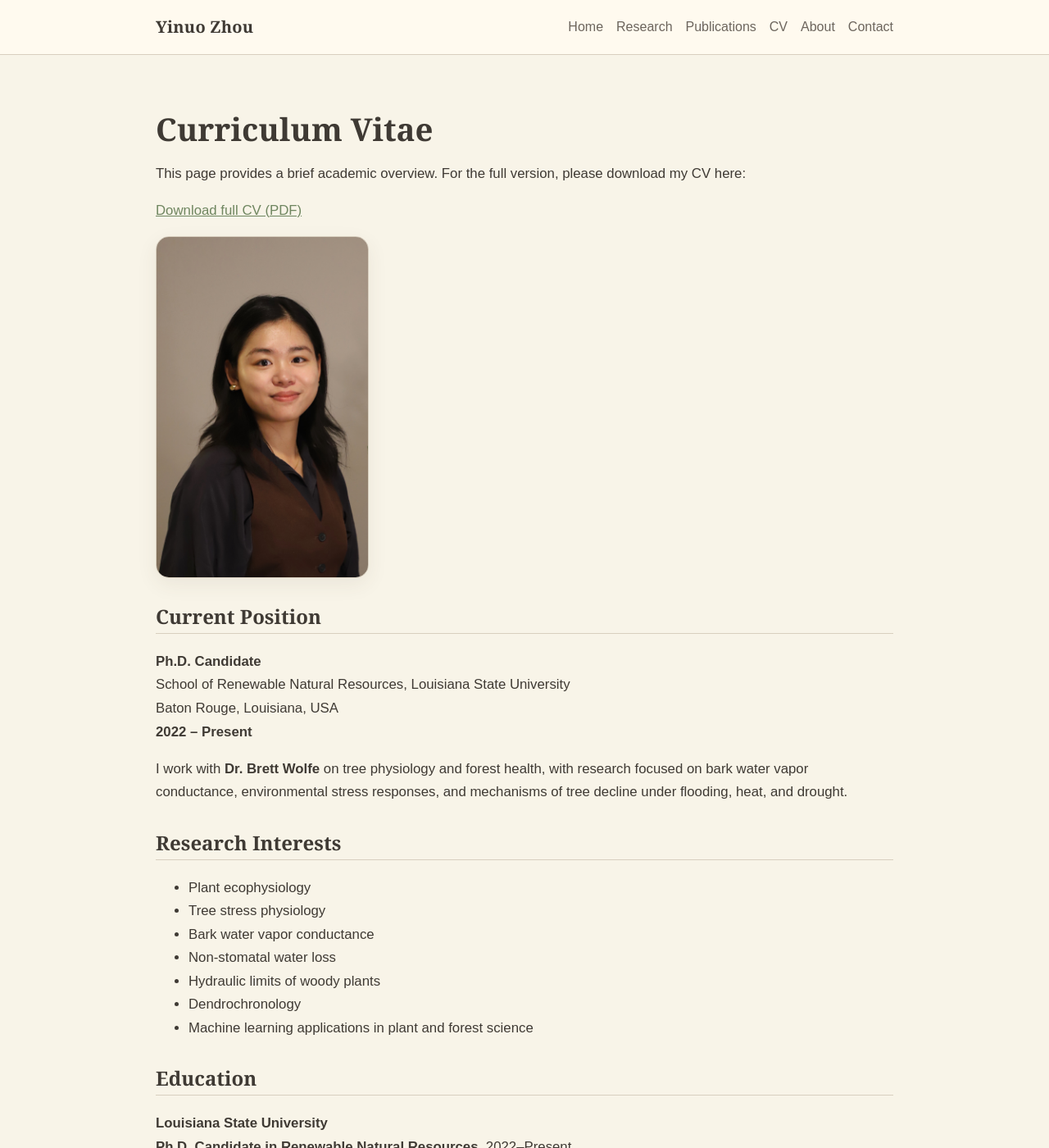
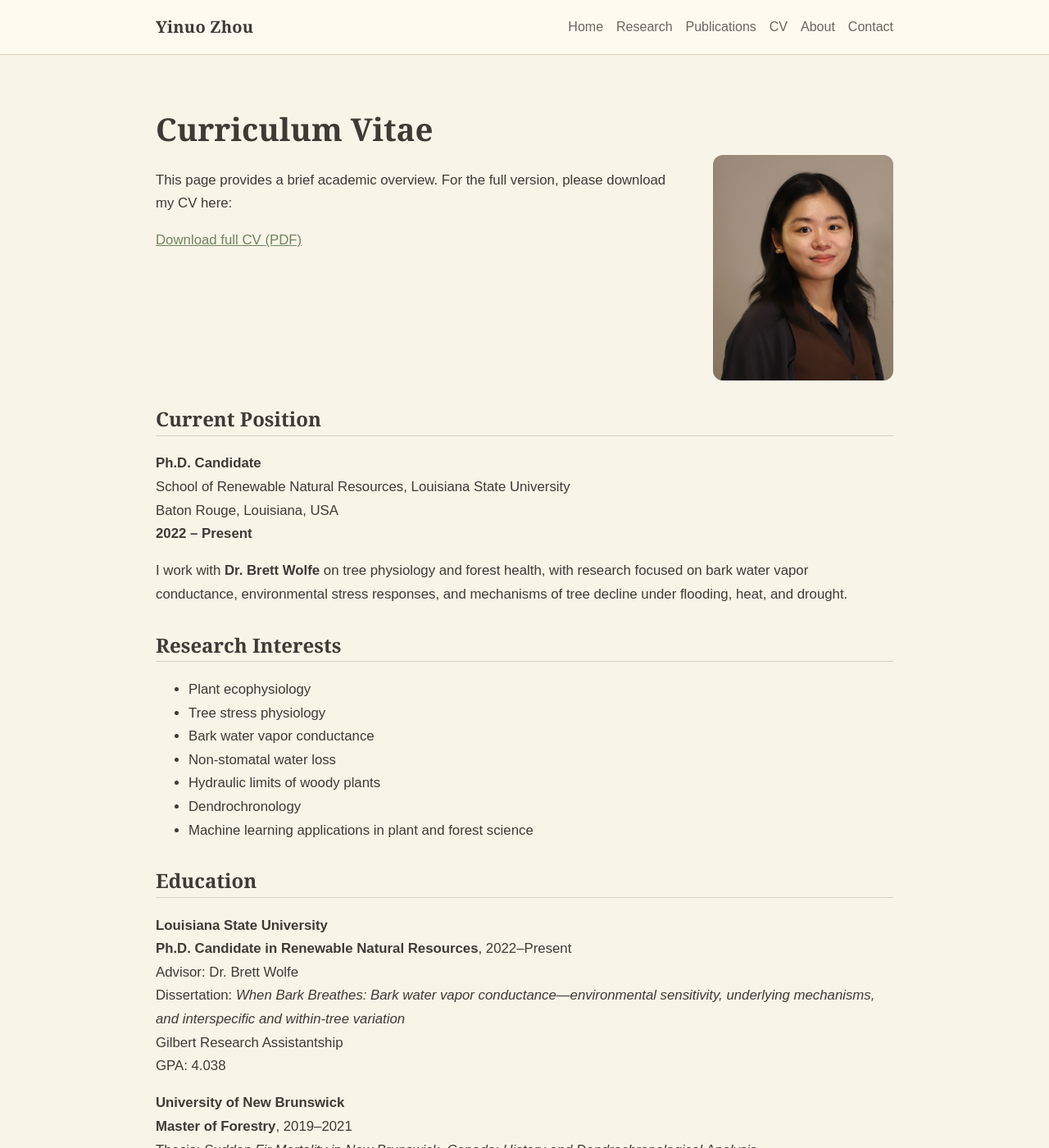
Before and after one commit to Yinuo-Zhou524/Yinuo-Zhou524.github.io, a Jekyll site: the page built from cv.md, in a window 1280 px wide and 1400 px high. Shown: the whole window at 82% size. Built offline with Jekyll 4.4.1, drawn with Linux system fonts in a browser that asks for light colours; some web fonts are replaced.

```diff
--- a/assets/css/style.css
+++ b/assets/css/style.css
@@ -272,3 +272,69 @@ a:hover {
     grid-template-columns: 1fr;
   }
 }
+
+.cv-intro {
+  display: flex;
+  align-items: flex-start;
+  justify-content: space-between;
+  gap: 2.5rem;
+  margin-bottom: 2rem;
+}
+
+.cv-intro-text {
+  flex: 1;
+}
+
+.cv-headshot img {
+  width: 220px;
+  max-width: 100%;
+  height: auto;
+  border-radius: 12px;
+  display: block;
+}
+
+@media (max-width: 700px) {
+  .cv-intro {
+    flex-direction: column;
+  }
+
+  .cv-headshot img {
+    width: 180px;
+  }
+}
+
+.cloudy-photo-wrap {
+  position: relative;
+}
+
+.heart-container {
+  position: absolute;
+  inset: 0;
+  pointer-events: none;
+  overflow: hidden;
+}
+
+.floating-heart {
+  position: absolute;
+  left: 50%;
+  bottom: 15%;
+  font-size: 1.7rem;
+  transform: translateX(-50%);
+  animation: float-heart 1.1s ease-out forwards;
+}
+
+@keyframes float-heart {
+  0% {
+    opacity: 0;
+    transform: translate(-50%, 0) scale(0.7);
+  }
+
+  20% {
+    opacity: 1;
+  }
+
+  100% {
+    opacity: 0;
+    transform: translate(-50%, -110px) scale(1.3);
+  }
+}
--- a/cv.md
+++ b/cv.md
@@ -5,12 +5,24 @@ title: CV
 
 # Curriculum Vitae
 
-This page provides a brief academic overview. For the full version, please download my CV here:
+<div class="cv-intro">
 
-[Download full CV (PDF)]({{ '/assets/pdf/CV_Zhou_Yinuo.pdf' | relative_url }})
+  <div class="cv-intro-text">
+    <p>
+      This page provides a brief academic overview. For the full version, please download my CV here:
+    </p>
 
-<div class="hero-photo">
+    <p>
+      <a href="{{ '/assets/pdf/CV_Zhou_Yinuo.pdf' | relative_url }}">
+        Download full CV (PDF)
+      </a>
+    </p>
+  </div>
+
+  <div class="cv-headshot">
     <img src="{{ '/assets/img/headshot.JPEG' | relative_url }}" alt="Portrait of Yinuo Zhou">
+  </div>
+
 </div>
 
 ## Current Position
```
Also changed, not shown: about.md (+65 -0 lines), assets/img/headshot.JPEG, 1 other file.
